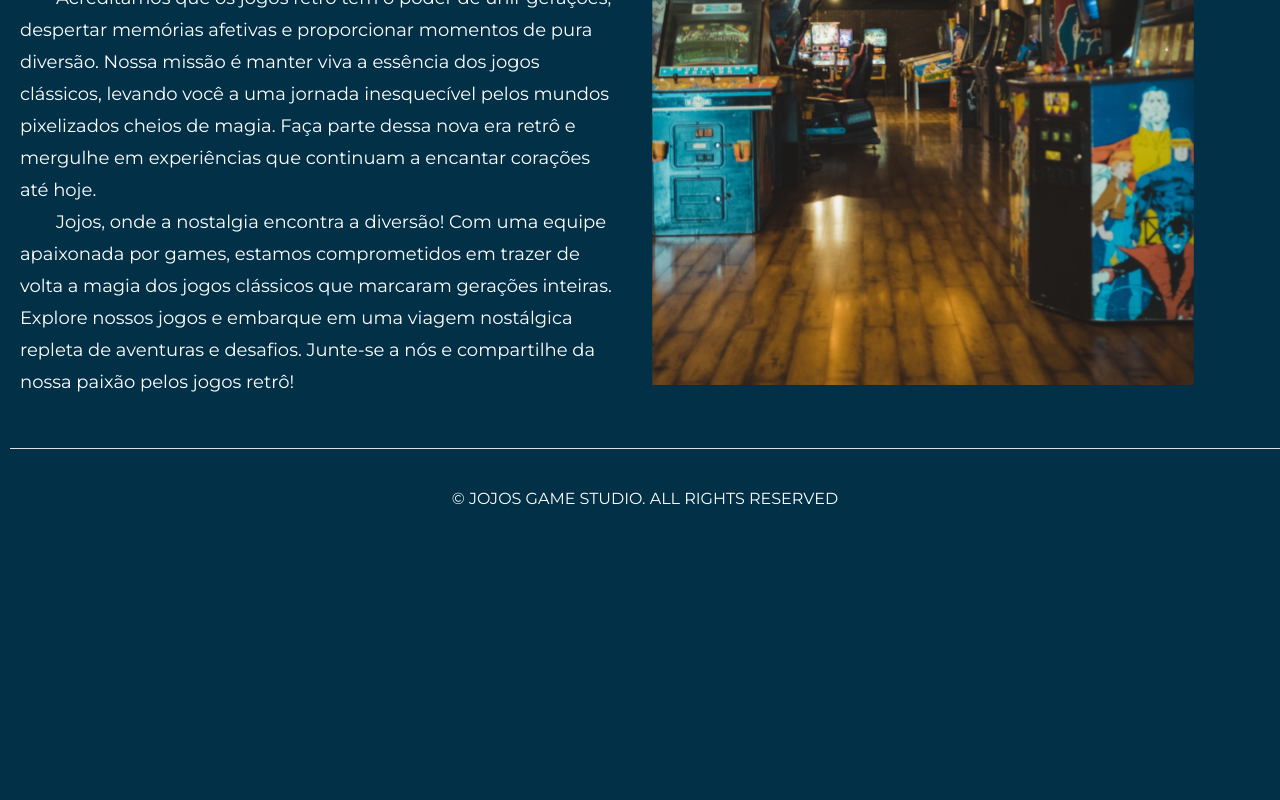
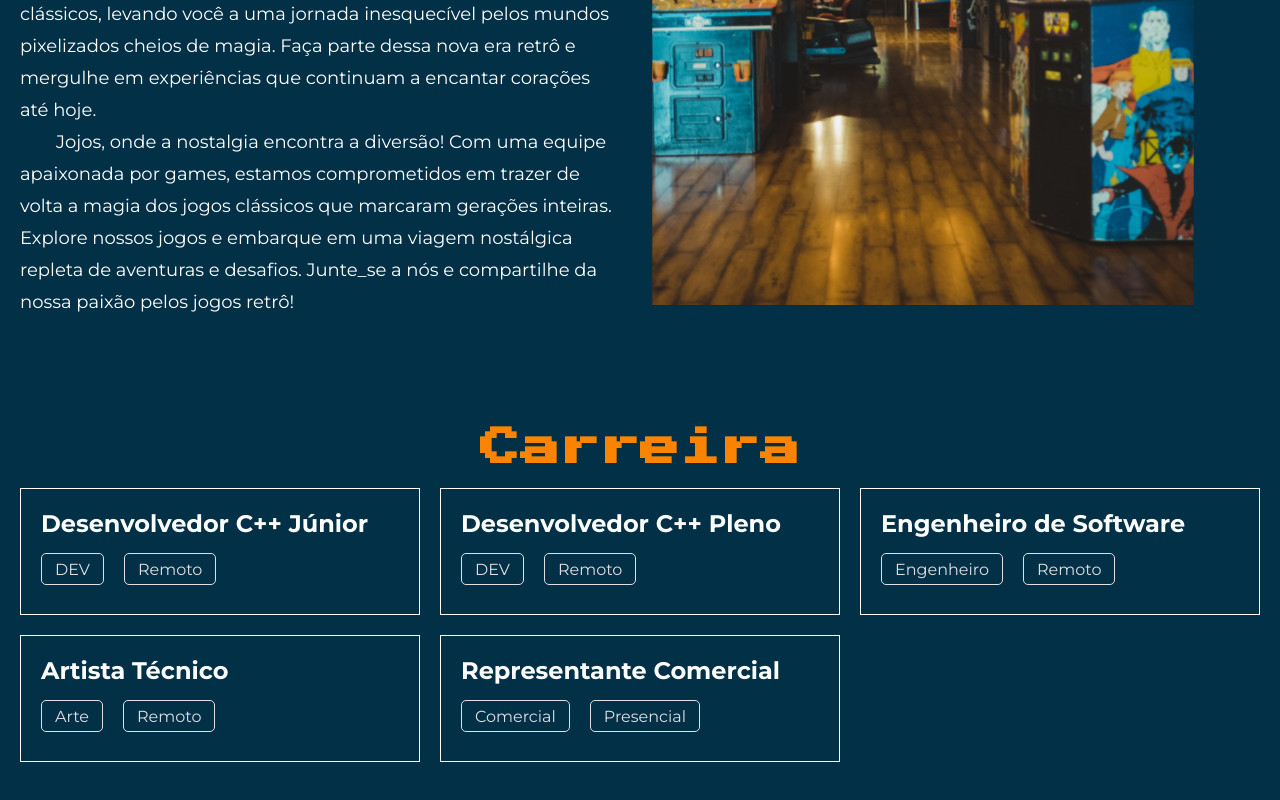
Before and after one commit to lucas-souza-vieira/projeto-final-pixel, a Next.js app: page / in a window 1280 px wide. Shown: the part 1500-2300 px from the top of the page. Before the commit the page ends 2048 px from the top, so only its background shows below. Built offline with nearby package versions, Linux system fonts and the light colour scheme.

Commit message:
Carreiras

```diff
--- a/components/Cabecalho.js
+++ b/components/Cabecalho.js
@@ -15,13 +15,13 @@ export default function Cabecalho(){
               <Link href="/">Jogos</Link>
             </li>
             <li>
-              <Link href="#about">Sobre</Link>
+              <Link href="/#about">Sobre</Link>
             </li>
             <li>
               <Link href="/blog">Blog</Link>
             </li>
             <li>
-              <Link href="/"><span className={styles.carreira}>Carreira</span></Link>
+              <Link href="/#carreira"><span className={styles.carreira}>Carreira</span></Link>
             </li>
           </ul>
         </nav>
--- a/src/pages/index.jsx
+++ b/src/pages/index.jsx
@@ -29,14 +29,85 @@ export default function Index() {
       <h1>Sobre Nós</h1>
       <div className={styles.it}>
         <div className={styles.texto}>
-            <p>Bem-vindo à Jojos, uma empresa de jogos retrô brasileira! Somos uma equipe apaixonada por games clássicos e estamos comprometidos em trazer de volta a magia desses títulos que marcaram época. Com gráficos pixelizados, trilhas sonoras envolventes e mecânicas desafiadoras, nossos jogos são verdadeiras homenagens aos consoles e computadores que encantaram o passado. Junte-se a nós e embarque em uma viagem nostálgica repleta de aventuras.<br/></p>
+            <p>Bem_vindo à Jojos, uma empresa de jogos retrô brasileira! Somos uma equipe apaixonada por games clássicos e estamos comprometidos em trazer de volta a magia desses títulos que marcaram época. Com gráficos pixelizados, trilhas sonoras envolventes e mecânicas desafiadoras, nossos jogos são verdadeiras homenagens aos consoles e computadores que encantaram o passado. Junte_se a nós e embarque em uma viagem nostálgica repleta de aventuras.<br/></p>
             <p>Acreditamos que os jogos retrô têm o poder de unir gerações, despertar memórias afetivas e proporcionar momentos de pura diversão. Nossa missão é manter viva a essência dos jogos clássicos, levando você a uma jornada inesquecível pelos mundos pixelizados cheios de magia. Faça parte dessa nova era retrô e mergulhe em experiências que continuam a encantar corações até hoje.<br/></p>
-            <p>Jojos, onde a nostalgia encontra a diversão! Com uma equipe apaixonada por games, estamos comprometidos em trazer de volta a magia dos jogos clássicos que marcaram gerações inteiras. Explore nossos jogos e embarque em uma viagem nostálgica repleta de aventuras e desafios. Junte-se a nós e compartilhe da nossa paixão pelos jogos retrô!</p>
+            <p>Jojos, onde a nostalgia encontra a diversão! Com uma equipe apaixonada por games, estamos comprometidos em trazer de volta a magia dos jogos clássicos que marcaram gerações inteiras. Explore nossos jogos e embarque em uma viagem nostálgica repleta de aventuras e desafios. Junte_se a nós e compartilhe da nossa paixão pelos jogos retrô!</p>
 
         </div>
         <div className={styles.texto}>
           <Image src="/images/about.svg" width={566} height={662} alt="Foto space invader"/>
         </div>
+      </div>
+    </div>
+
+    <div id="carreira">
+      <h1 className={styles.carreirah1}>Carreira</h1>
+
+      <div className={styles.carreira}>
+
+        <div className={styles.grid}>
+
+          <a href="/jogo1" className={styles.retangulo_maior}>
+            <h2>Desenvolvedor C++ Júnior</h2>
+              <div className={styles.retangulo_menores}>
+                <div className={styles.retangulo_menor}>
+                  <p>DEV</p>
+                </div>
+                <div className={styles.retangulo_menor}>
+                  <p>Remoto</p>
+                </div>
+              </div>
+          </a>
+
+          <a href="/jogo1" className={styles.retangulo_maior}>
+            <h2>Desenvolvedor C++ Pleno</h2>
+              <div className={styles.retangulo_menores}>
+                <div className={styles.retangulo_menor}>
+                  <p>DEV</p>
+          </div>
+          <div className={styles.retangulo_menor}>
+            <p>Remoto</p>
+          </div>
+        </div>
+      </a>
+
+      <a href="/jogo1" className={styles.retangulo_maior}>
+        <h2>Engenheiro de Software</h2>
+        <div className={styles.retangulo_menores}>
+          <div className={styles.retangulo_menor}>
+            <p>Engenheiro</p>
+          </div>
+          <div className={styles.retangulo_menor}>
+            <p>Remoto</p>
+          </div>
+        </div>
+      </a>
+
+      <a href="/jogo1" className={styles.retangulo_maior}>
+        <h2>Artista Técnico</h2>
+        <div className={styles.retangulo_menores}>
+          <div className={styles.retangulo_menor}>
+            <p>Arte</p>
+          </div>
+          <div className={styles.retangulo_menor}>
+            <p>Remoto</p>
+          </div>
+        </div>
+      </a>
+
+      <a href="/jogo1" className={styles.retangulo_maior}>
+        <h2>Representante Comercial</h2>
+        <div className={styles.retangulo_menores}>
+          <div className={styles.retangulo_menor}>
+            <p>Comercial</p>
+          </div>
+          <div className={styles.retangulo_menor}>
+            <p>Presencial</p>
+          </div>
+        </div>
+      </a>
+    </div>
+
       </div>
 
     </div>
--- a/src/styles/index.module.css
+++ b/src/styles/index.module.css
@@ -21,7 +21,7 @@
 
 
 .about{
-    margin: 100px auto;
+    margin: 20px auto;
     text-align: center;
     align-items: center;
     max-width: 1240px;
@@ -60,3 +60,76 @@
 .texto p {
     text-indent: 2em;
 }
+
+.carreirah1 {
+    font-family: 'Press Start 2P', cursive;
+    font-size: 40px;
+    margin-bottom: 0.5em;
+    text-align: center;
+    padding-top: 2em;
+    color: #FA8400;
+    margin-top: 80px;
+}
+
+.carreira {
+    display: flex;
+    justify-content: center;
+    align-items: center;
+    margin: 0;
+    background-color: #023047;
+    font-size: 16px;
+    margin-bottom: 125px;
+  }
+
+.grid {
+display: grid;
+grid-template-columns: repeat(3, 1fr);
+grid-gap: 20px;
+margin: 0 auto;
+}
+
+.retangulo_maior {
+width: 400px;
+height: 127px;
+border: 1px solid #fff;
+cursor: pointer;
+display: flex;
+flex-direction: column;
+align-items: flex-start;
+text-decoration: none;
+color: #fff;
+padding: 20px 0 0 20px;
+position: relative;
+}
+
+.retangulo_maior:hover {
+border: 1px solid #FA8400;
+}
+
+.retangulo_maior h2 {
+    font-size: 24px;
+    margin: 0;
+}
+
+.retangulo_maior:hover h2{
+    color: #FA8400;
+}
+
+.retangulo_menores {
+display: flex;
+justify-content: flex-start;
+margin-top: 15px;
+gap: 20px;
+}
+
+.retangulo_menor {
+height: 32px;
+width: 100%;
+display: flex;
+justify-content: center;
+align-items: center;
+border: 1px solid #DFDFE4;
+border-radius: 5px;
+padding: 6px 13px;
+color: #DFDFE4;
+}
```
